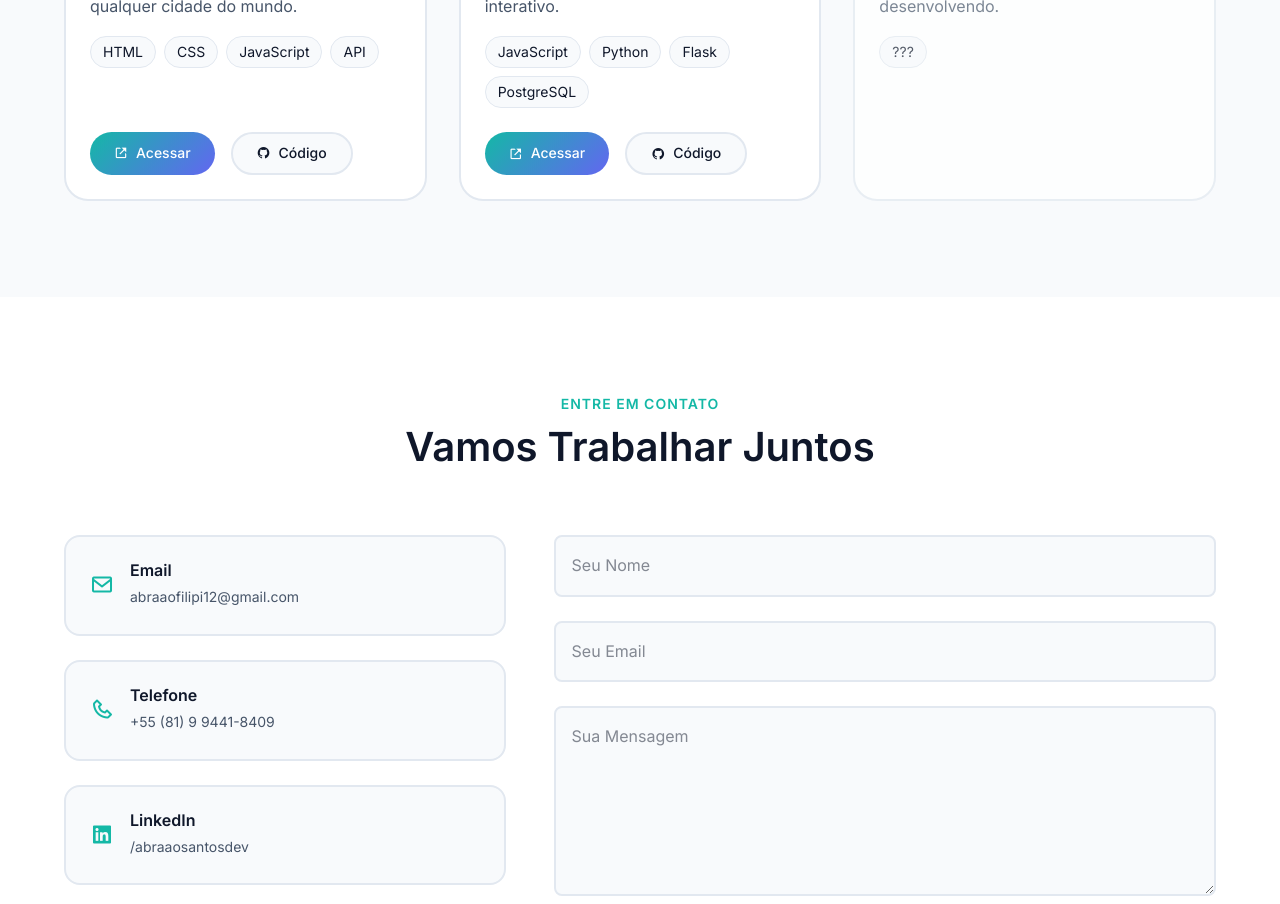
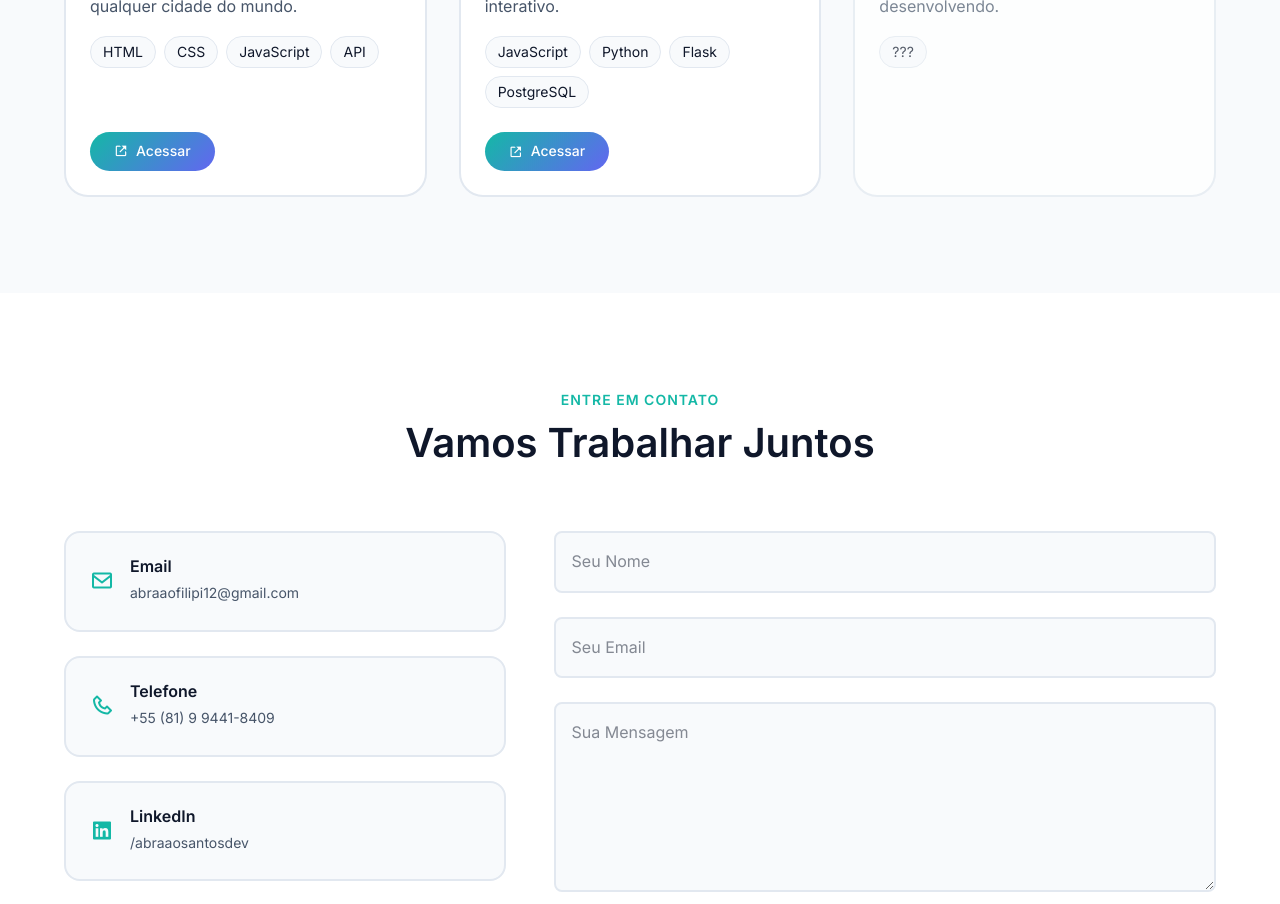
Before and after one commit to abraaosantosdeveloper/abraaosantosdeveloper.github.io, a Next.js app: page / in a window 1280 px wide. Shown: the part 2320-3224 px from the top of the page. Built offline with nearby package versions, Linux system fonts and the light colour scheme.

Commit message:
Fixed cards

```diff
--- a/components/Projects.tsx
+++ b/components/Projects.tsx
@@ -30,10 +30,6 @@ export default function Projects() {
                   <i className='bx bx-link-external'></i>
                   Acessar
                 </a>
-                <a href="https://github.com/abraaosantosdeveloper/EasyWeather" target="_blank" rel="noopener noreferrer" className="btn btn--small btn--secondary">
-                  <i className='bx bxl-github'></i>
-                  Código
-                </a>
               </div>
             </div>
           </article>
@@ -60,10 +56,6 @@ export default function Projects() {
                   <i className='bx bx-link-external'></i>
                   Acessar
                 </a>
-                <a href="https://github.com/abraaosantosdeveloper" target="_blank" rel="noopener noreferrer" className="btn btn--small btn--secondary">
-                  <i className='bx bxl-github'></i>
-                  Código
-                </a>
               </div>
             </div>
           </article>
```
